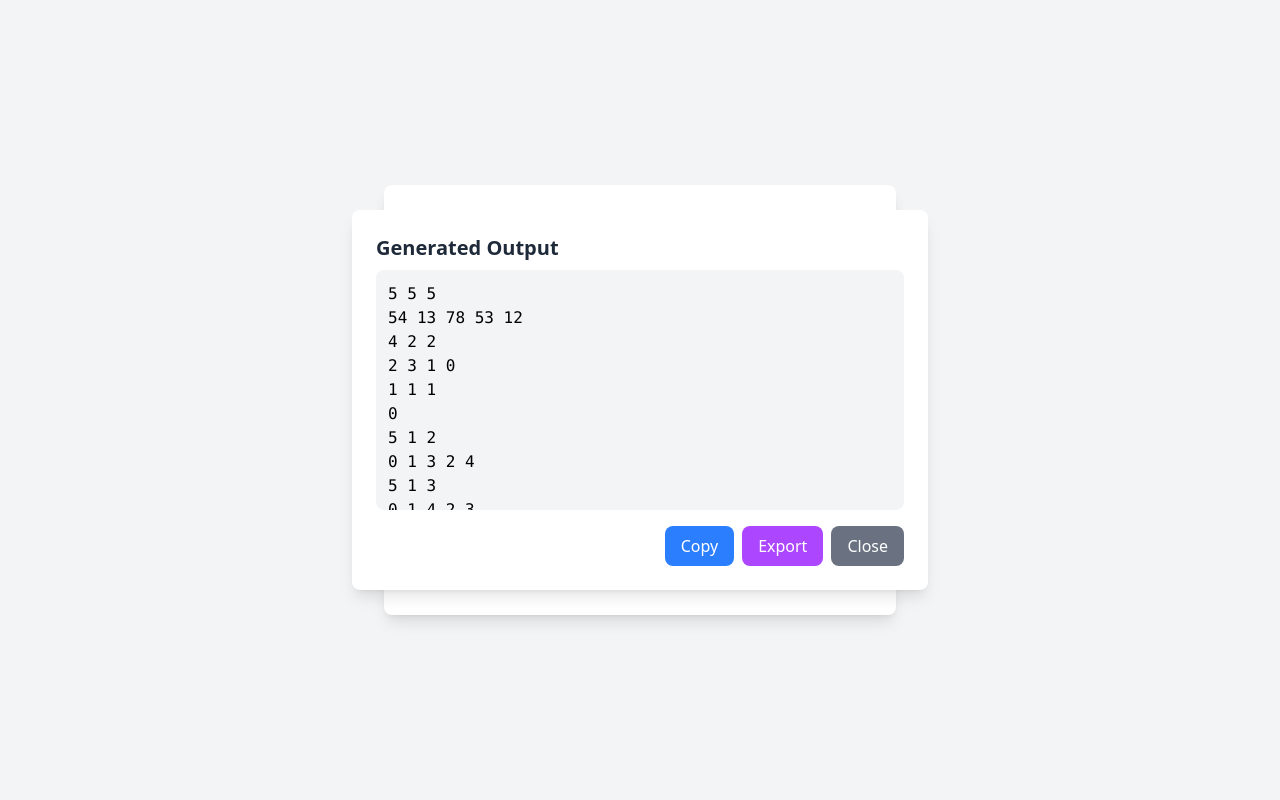
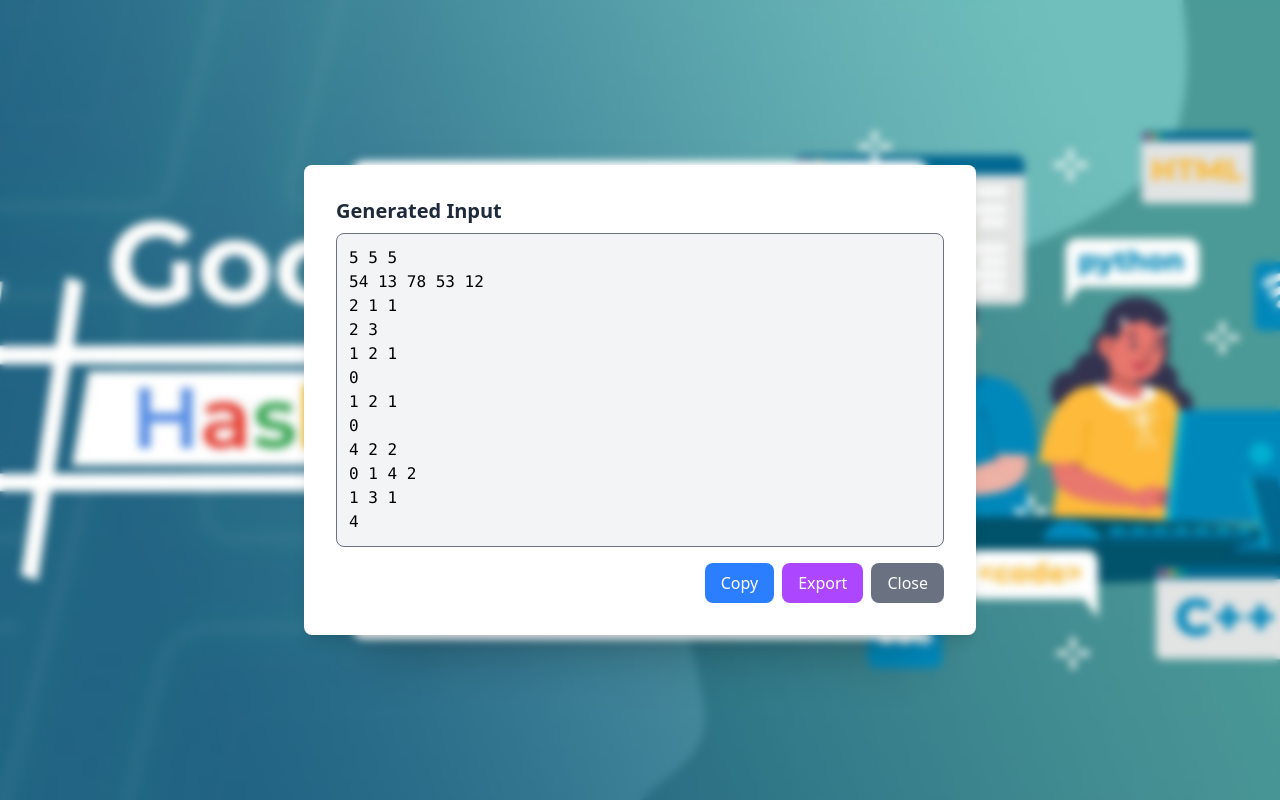
Before and after one commit to endritgjoka/hashcodeproblem-inputgenerator, a Vue app: page / in a window 1280 px wide. Both pictures are taken after typing "5", "5", "5" into the empty fields and a click on the button "Generate". Built offline with nearby package versions, Linux system fonts and the light colour scheme.

Commit message:
UI improvements

```diff
--- a/index.html
+++ b/index.html
@@ -2,9 +2,9 @@
 <html lang="en">
   <head>
     <meta charset="UTF-8" />
-    <link rel="icon" type="image/svg+xml" href="/vite.svg" />
+    <link rel="icon" type="image/svg+xml" href="/hashcode_problem.png" />
     <meta name="viewport" content="width=device-width, initial-scale=1.0" />
-    <title>Vite + Vue</title>
+    <title>Google Hash Code Input Generator</title>
   </head>
   <body>
     <div id="app"></div>
--- a/src/App.vue
+++ b/src/App.vue
@@ -1,25 +1,26 @@
 <template>
-  <div class="flex flex-col items-center justify-center p-6 bg-gray-100 min-h-screen">
-    <div class="w-full max-w-lg bg-white p-10 rounded-lg shadow-lg">
-      <h1 class="text-2xl font-bold text-gray-800 mb-4 text-center">Google Hash Code Input Generator</h1>
+  <div class="flex flex-col items-center justify-center p-6 bg-gray-100 min-h-screen bg-cover bg-no-repeat bg-center"
+       style="background-image: url('hashcode_problem.png')">
+    <div class="w-full max-w-xl bg-white p-14 rounded-xl shadow-2xl">
+      <h1 class="text-2xl font-bold text-gray-800 mb-8 text-center">Google Hash Code Input Generator</h1>
 
-      <form @submit.prevent="generateOutput" class="space-y-4">
-        <!-- Number of Books -->
+      <form @submit.prevent="generateInput" class="space-y-4">
         <div>
           <label class="block text-gray-700 font-semibold">Number of Books</label>
-          <input v-model="numBooks" type="number" min="1" required class="w-full p-2 border rounded-lg focus:ring focus:ring-green-300" />
+          <input v-model="numBooks" type="number" min="1" required
+                 class="w-full p-2 border rounded-lg focus:ring focus:ring-green-300"/>
         </div>
 
-        <!-- Number of Libraries -->
         <div>
           <label class="block text-gray-700 font-semibold">Number of Libraries</label>
-          <input v-model="numLibraries" type="number" min="1" required class="w-full p-2 border rounded-lg focus:ring focus:ring-green-300" />
+          <input v-model="numLibraries" type="number" min="1" required
+                 class="w-full p-2 border rounded-lg focus:ring focus:ring-green-300"/>
         </div>
 
-        <!-- Number of Days -->
         <div>
           <label class="block text-gray-700 font-semibold">Number of Days</label>
-          <input v-model="numDays" type="number" min="1" required class="w-full p-2 border rounded-lg focus:ring focus:ring-green-300" />
+          <input v-model="numDays" type="number" min="1" required
+                 class="w-full p-2 border rounded-lg focus:ring focus:ring-green-300"/>
         </div>
 
         <button type="submit" class="w-full bg-green-500 text-white py-2 mt-4 rounded-lg hover:bg-green-600 transition">
@@ -28,16 +29,19 @@
       </form>
     </div>
 
-    <!-- Modal -->
-    <div v-if="showModal" class="fixed inset-0 flex items-center justify-center bg-opacity-50 p-4">
-      <div class="bg-white p-6 rounded-lg shadow-lg max-w-xl w-full">
-        <h2 class="text-xl font-semibold text-gray-800">Generated Output</h2>
-        <pre class="bg-gray-100 p-3 rounded-lg mt-2 overflow-auto max-h-60">{{ generatedOutput }}</pre>
+    <div v-if="showModal" class="fixed inset-0 flex items-center justify-center bg-opacity-50 p-4 backdrop-blur-xs">
+      <div class="bg-white p-8 rounded-lg shadow-lg max-w-2xl w-full">
+        <h2 class="text-xl font-semibold text-gray-800">Generated Input</h2>
+        <pre class="bg-gray-100 border border-gray-500 p-3 rounded-lg mt-2 overflow-auto max-h-96">{{ generatedInput }}</pre>
 
         <div class="flex justify-end space-x-2 mt-4">
-          <button @click="copyToClipboard" class="bg-blue-500 text-white px-4 py-2 rounded-lg hover:bg-blue-600">Copy</button>
-          <button @click="exportTxt" class="bg-purple-500 text-white px-4 py-2 rounded-lg hover:bg-purple-600">Export</button>
-          <button @click="showModal = false" class="bg-gray-500 text-white px-4 py-2 rounded-lg hover:bg-gray-600">Close</button>
+          <button @click="copyToClipboard" class="bg-blue-500 text-white px-4 py-2 rounded-lg hover:bg-blue-600">Copy
+          </button>
+          <button @click="exportTxt" class="bg-purple-500 text-white px-4 py-2 rounded-lg hover:bg-purple-600">Export
+          </button>
+          <button @click="showModal = false" class="bg-gray-500 text-white px-4 py-2 rounded-lg hover:bg-gray-600">
+            Close
+          </button>
         </div>
       </div>
     </div>
@@ -51,7 +55,7 @@ export default {
       numBooks: "",
       numLibraries: "",
       numDays: "",
-      generatedOutput: "",
+      generatedInput: "",
       showModal: false,
       errors: {
         numBooks: "",
@@ -61,13 +65,13 @@ export default {
     };
   },
   methods: {
-    generateOutput() {
+    generateInput() {
       const books = parseInt(this.numBooks);
       const libraries = parseInt(this.numLibraries);
       const days = parseInt(this.numDays);
 
       let output = [`${books} ${libraries} ${days}`];
-      let bookScores = Array.from({ length: books }, () => Math.floor(Math.random() * 100) + 1);
+      let bookScores = Array.from({length: books}, () => Math.floor(Math.random() * 100) + 1);
       output.push(bookScores.join(" "));
 
       for (let i = 0; i < libraries; i++) {
@@ -79,14 +83,14 @@ export default {
         output.push(libraryBooks.join(" "));
       }
 
-      this.generatedOutput = output.join("\n");
+      this.generatedInput = output.join("\n");
       this.showModal = true;
     },
     copyToClipboard() {
-      navigator.clipboard.writeText(this.generatedOutput).then(() => alert("Copied to clipboard!"));
+      navigator.clipboard.writeText(this.generatedInput).then(() => alert("Copied to clipboard!"));
     },
     exportTxt() {
-      const blob = new Blob([this.generatedOutput], { type: "text/plain" });
+      const blob = new Blob([this.generatedInput], {type: "text/plain"});
       const link = document.createElement("a");
       link.href = URL.createObjectURL(blob);
       link.download = "hashcode_input.txt";
```
Also changed, not shown: public/hashcode_problem.png (added).
